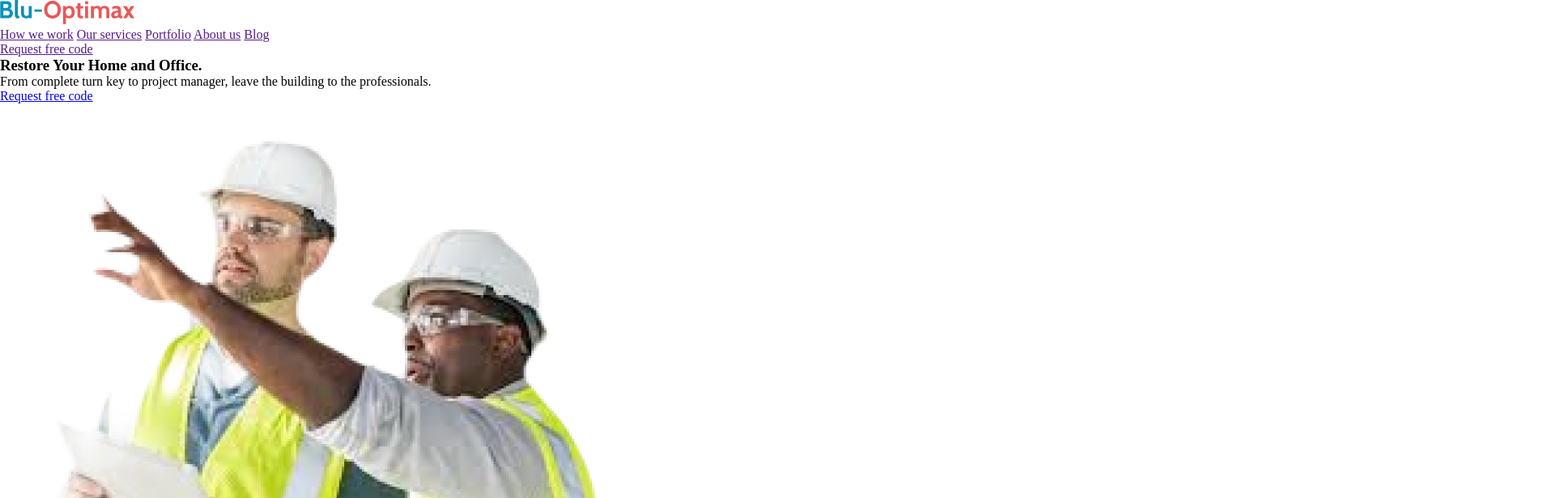
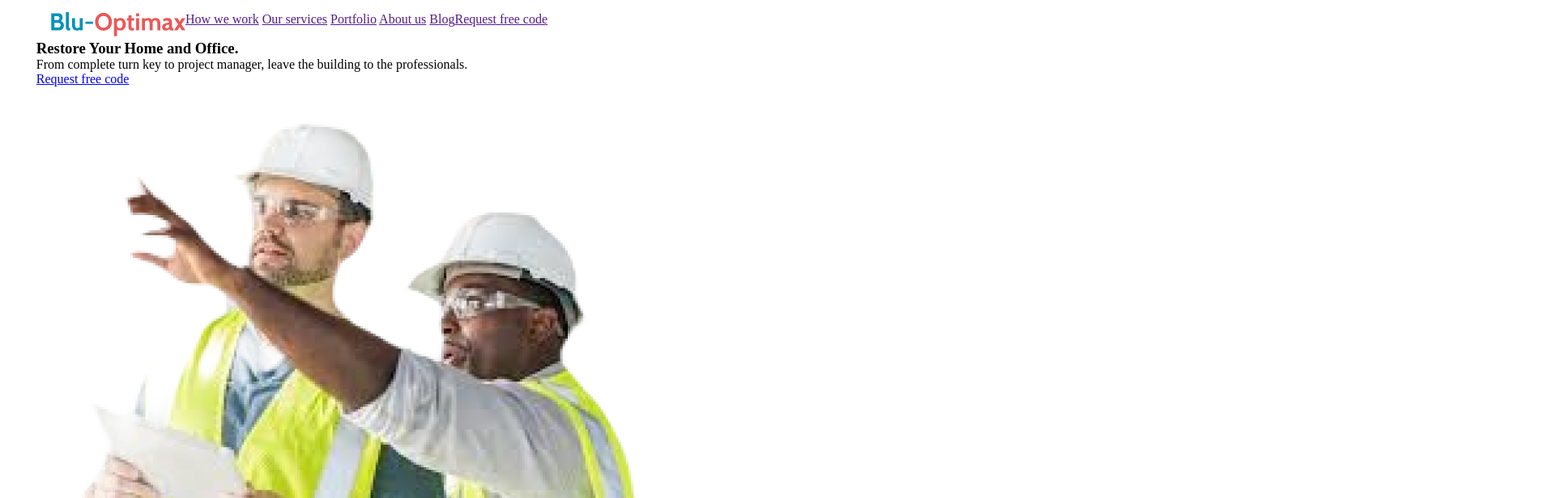
Before and after one commit to Codevixens-Band-3-General-Project/Blu-Optimax-Website, a plain HTML site: page index.html in a window 1280 px wide. Shown: the top 616 px of the page at 81% size, 1920 px wide, since content can reach past the window. Drawn offline with Linux system fonts and the light colour scheme.

Commit message:
added and adjusted classes in html file and styled classes in css

```diff
--- a/css/styles.css
+++ b/css/styles.css
@@ -3,3 +3,17 @@
     padding: 0;
     box-sizing: border-box;
 }
+
+.d-flex {
+    display: flex;
+}
+
+.container {
+    margin: auto;
+    width: 93%;
+}
+
+/* start of navbar styling  */
+.nav-sec {
+    padding: 15px 63px 0px 63px;
+}
--- a/index.html
+++ b/index.html
@@ -8,8 +8,8 @@
     <link rel="stylesheet" href="css/styles.css">
 </head>
 <body>
-    <nav class="d-flex">
-        <div class="logo">
+    <nav class="d-flex nav-sec">
+        <div class="nav-logo">
             <img src="Assets/logo/Blu-Optimax.svg" alt="Blu-optimax logo">
         </div>
         <div class="nav">
```
